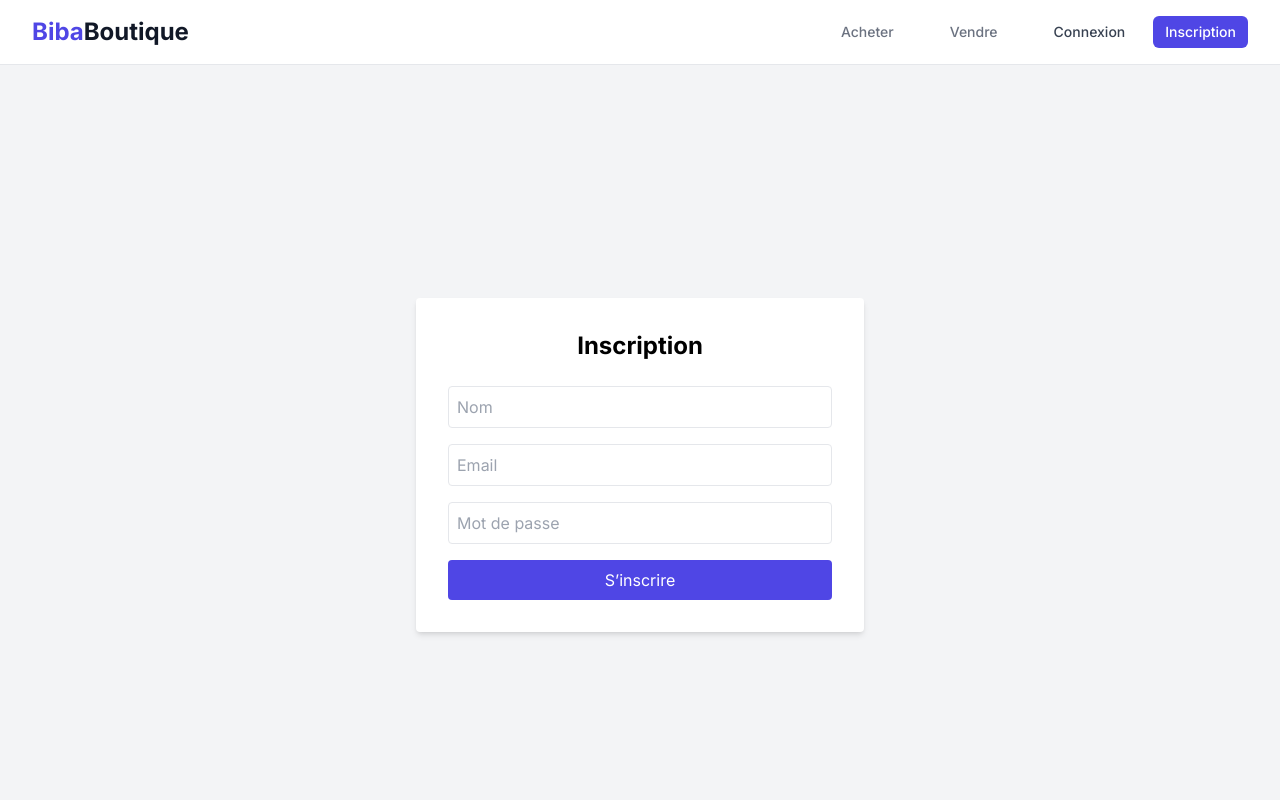
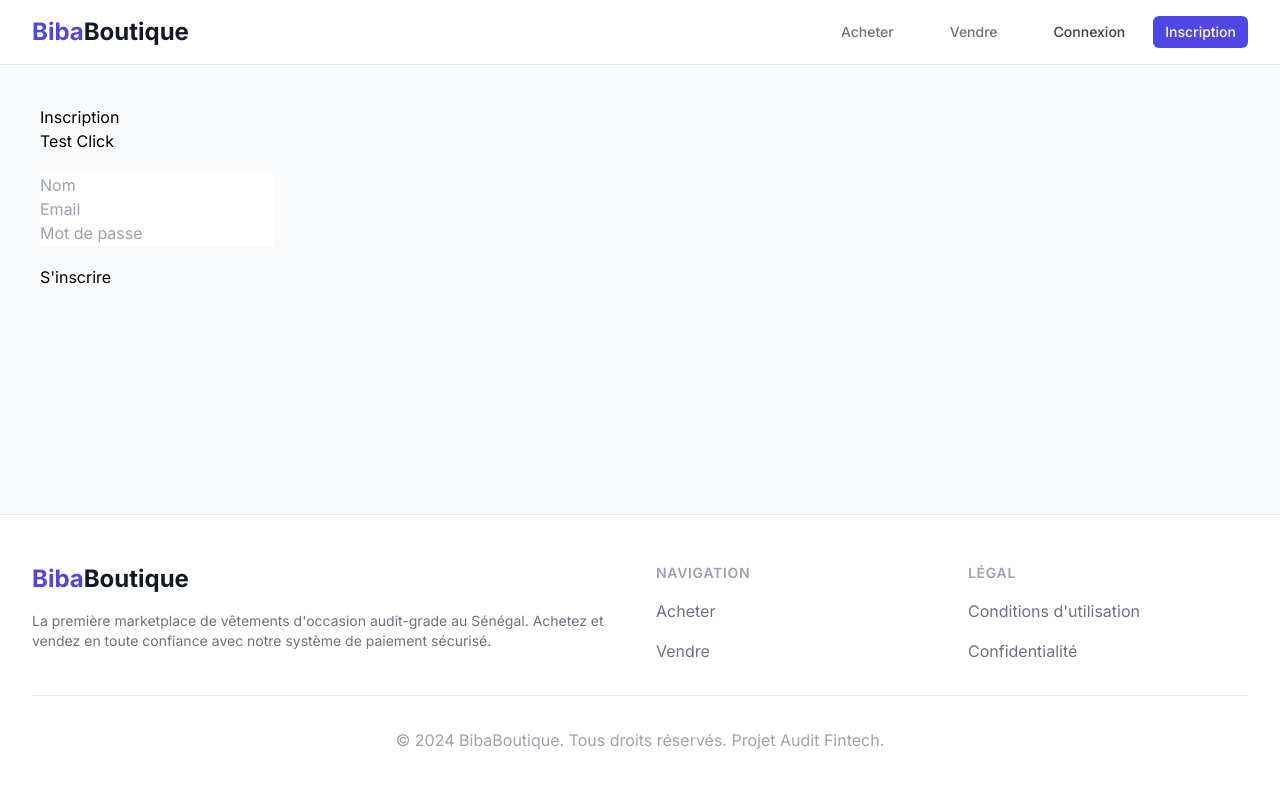
Before and after one commit to psakho922/vinted-web, a Next.js app: page /register in a window 1280 px wide. Shown: the top 800 px of the page. Built offline with nearby package versions, Linux system fonts and the light colour scheme; no server answers.

Commit message:
Update page.tsx

```diff
--- a/src/app/register/page.tsx
+++ b/src/app/register/page.tsx
@@ -1,4 +1,3 @@
-
 'use client';
 
 import { useState } from 'react';
@@ -8,10 +7,10 @@ export default function RegisterPage() {
   const [email, setEmail] = useState('');
   const [name, setName] = useState('');
   const [password, setPassword] = useState('');
-  const [message, setMessage] = useState('');
 
   const handleSubmit = async (e: React.FormEvent) => {
     e.preventDefault();
+    console.log("SUBMIT TRIGGERED");
 
     try {
       const response = await api.post('/auth/register', {
@@ -20,63 +19,58 @@ export default function RegisterPage() {
         name,
       });
 
-      setMessage('Inscription réussie 🎉');
-      console.log(response.data);
-    } catch (error: any) {
-      console.error(error);
-      setMessage('Erreur lors de l’inscription');
+      console.log("SUCCESS:", response.data);
+      alert("Inscription réussie !");
+    } catch (error) {
+      console.error("ERROR:", error);
+      alert("Erreur lors de l'inscription");
     }
   };
 
   return (
-    <div className="flex items-center justify-center min-h-screen bg-gray-100">
-      <form
-        onSubmit={handleSubmit}
-        className="bg-white p-8 rounded shadow-md w-full max-w-md"
+    <div style={{ padding: 40 }}>
+      <h1>Inscription</h1>
+
+      {/* Test bouton */}
+      <button
+        type="button"
+        onClick={() => console.log("CLICK WORKS")}
+        style={{ marginBottom: 20 }}
       >
-        <h2 className="text-2xl font-bold mb-6 text-center">
-          Inscription
-        </h2>
+        Test Click
+      </button>
 
+      <form onSubmit={handleSubmit}>
+        <div>
           <input
             type="text"
             placeholder="Nom"
             value={name}
             onChange={(e) => setName(e.target.value)}
-          className="w-full mb-4 p-2 border rounded"
-          required
           />
+        </div>
 
+        <div>
           <input
             type="email"
             placeholder="Email"
             value={email}
             onChange={(e) => setEmail(e.target.value)}
-          className="w-full mb-4 p-2 border rounded"
-          required
           />
+        </div>
 
+        <div>
           <input
             type="password"
             placeholder="Mot de passe"
             value={password}
             onChange={(e) => setPassword(e.target.value)}
-          className="w-full mb-4 p-2 border rounded"
-          required
           />
+        </div>
 
-        <button
-          type="submit"
-          className="w-full bg-indigo-600 text-white p-2 rounded hover:bg-indigo-700"
-        >
-          S’inscrire
+        <button type="submit" style={{ marginTop: 20 }}>
+          S'inscrire
         </button>
-
-        {message && (
-          <p className="mt-4 text-center text-red-500">
-            {message}
-          </p>
-        )}
       </form>
     </div>
   );
```
Lines whose indentation alone changed are shown as unchanged.
